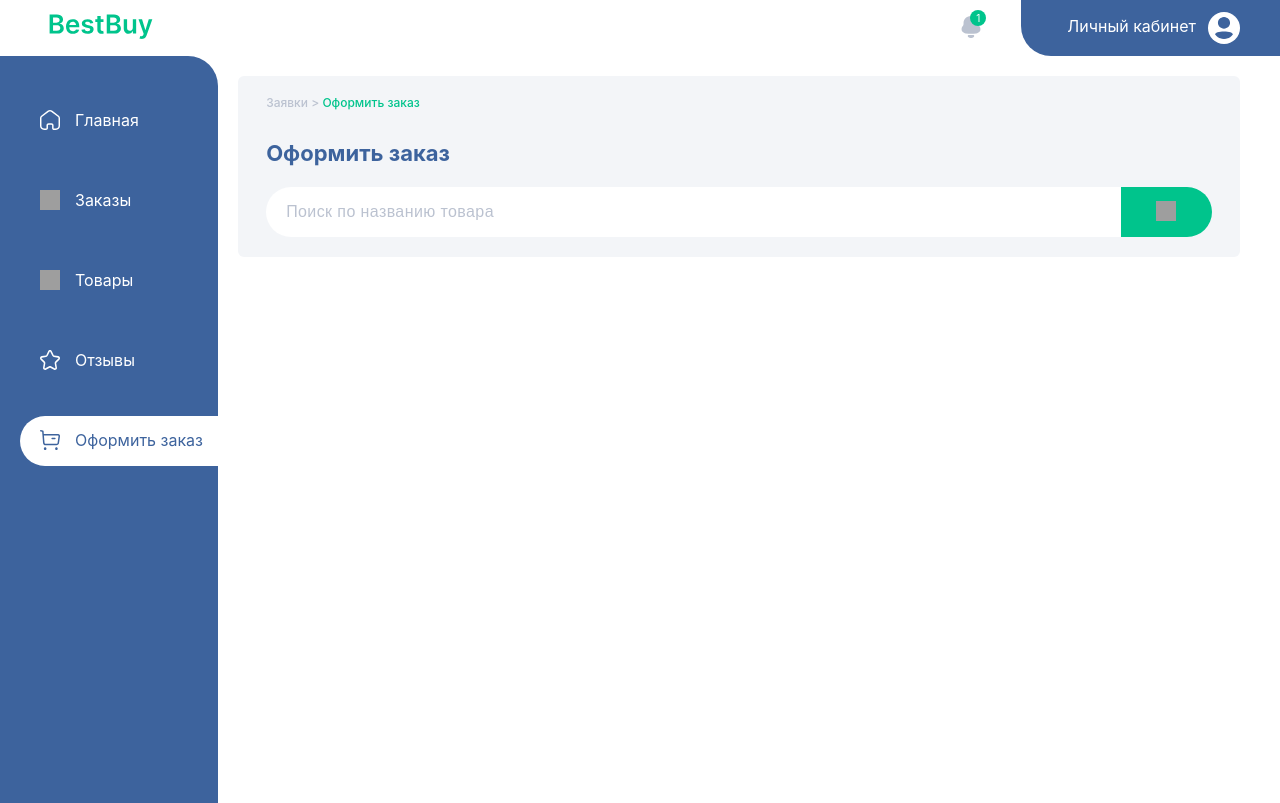
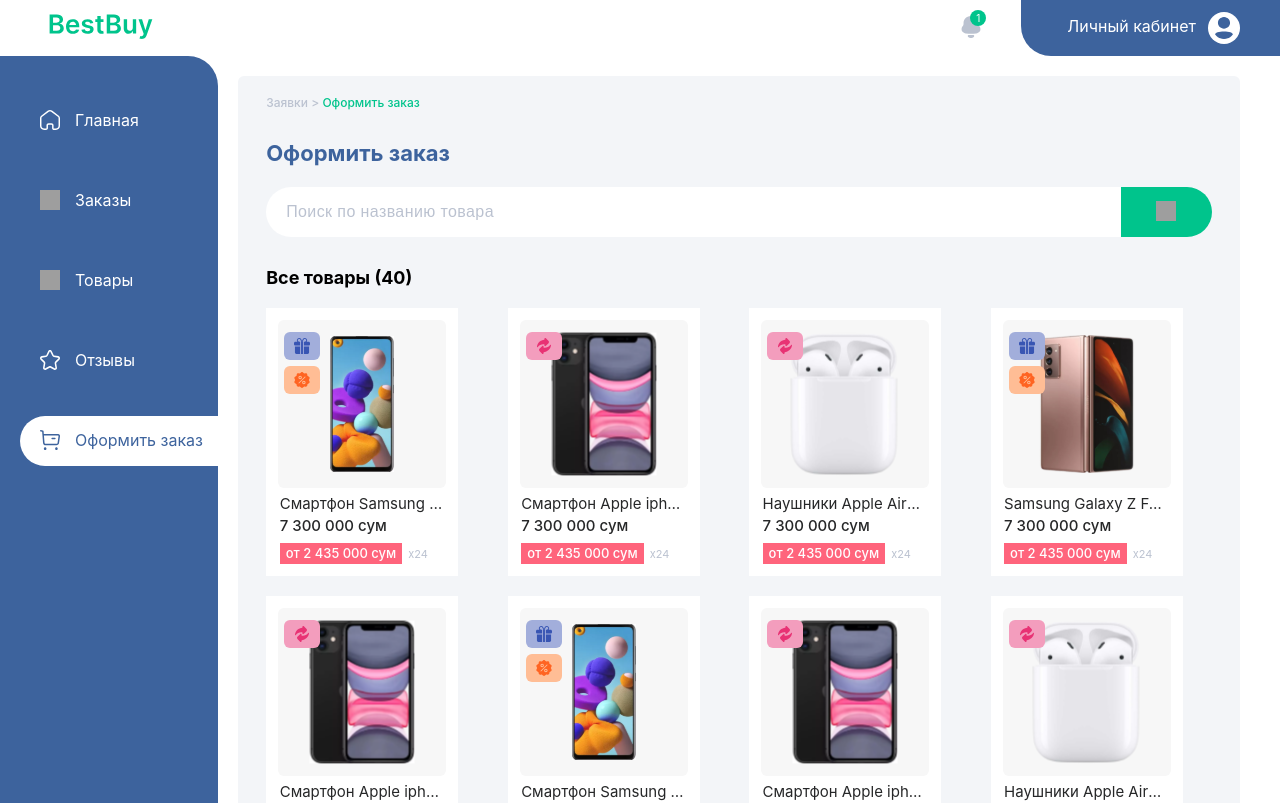
Before and after one commit to UmarkhonAkhmedov/e-commerce-ui, a Next.js app in the folder client/: page /formalize in a window 1280 px wide. Shown: the top 803 px of the page. Built offline with nearby package versions, Linux system fonts and the light colour scheme; grey boxes are pictures that could not be loaded.

Commit message:
Creating Products page

```diff
--- /dev/null
+++ b/client/components/Formalize/AllProducts.tsx
@@ -0,0 +1,28 @@
+import React from "react";
+import { dummyData } from "../dummyData";
+import styles from "../../styles/AllProducts.module.css";
+import Product from "./Product";
+
+export default function AllProducts() {
+  const data = dummyData;
+
+  return (
+    <div className={styles.allProducts}>
+      <h3>Все товары ({data.length})</h3>
+      <div className={styles.allProducts__list}>
+        {data.map((item) => (
+          <Product
+            key={item.id}
+            id={item.id}
+            img={item.img}
+            name={item.name}
+            discount={item.discount}
+            refresh={item.refresh}
+            prize={item.prize}
+            price={item.price}
+          />
+        ))}
+      </div>
+    </div>
+  );
+}
--- /dev/null
+++ b/client/components/Formalize/Product.tsx
@@ -0,0 +1,79 @@
+import Image from "next/image";
+import Link from "next/link";
+import React from "react";
+import styles from "../../styles/Product.module.css";
+
+interface Props {
+  id: number;
+  img: string;
+  name: string;
+  price: string;
+  discount: boolean;
+  refresh: boolean;
+  prize: boolean;
+}
+
+export default function Product({
+  id,
+  img,
+  name,
+  price,
+  discount,
+  refresh,
+  prize,
+}: Props) {
+  return (
+    <Link href={`/info/${id}`}>
+      <div className={styles.product}>
+        <div className={styles.product__img}>
+          <Image
+            src={`/img/${img}.svg`}
+            alt="Website Logo"
+            width={168}
+            height={168}
+          />
+          <div className={styles.productImg__list}>
+            {prize == true && (
+              <div className={styles.productImg__item}>
+                <Image
+                  src={`/img/prize__icon.svg`}
+                  alt="Discount Logo"
+                  width={16}
+                  height={16}
+                />
+              </div>
+            )}
+            {discount == true && (
+              <div className={`${styles.productImg__item} ${styles.discount}`}>
+                <Image
+                  src={`/img/discount__icon.svg`}
+                  alt="Discount Logo"
+                  width={16}
+                  height={16}
+                />
+              </div>
+            )}
+            {refresh == true && (
+              <div className={`${styles.productImg__item} ${styles.refresh}`}>
+                <Image
+                  src={`/img/refresh__icon.svg`}
+                  alt="Discount Logo"
+                  width={16}
+                  height={16}
+                />
+              </div>
+            )}
+          </div>
+        </div>
+        <div className={styles.product__info}>
+          <h4>{name}</h4>
+          <p className={styles.product__price}>{price} сум </p>
+          <div className={styles.product__subinfo}>
+            <p>от 2 435 000 сум</p>
+            <span>x24</span>
+          </div>
+        </div>
+      </div>
+    </Link>
+  );
+}
--- a/client/pages/formalize.tsx
+++ b/client/pages/formalize.tsx
@@ -2,6 +2,7 @@
 import styles from "../styles/Formalize.module.css";
 import { useRouter } from "next/router";
 import Image from "next/image";
+import AllProducts from "../components/Formalize/AllProducts";
 
 export default function Formalize() {
   const router = useRouter();
@@ -24,6 +25,7 @@
             />
           </button>
         </div>
+        <AllProducts />
       </div>
     </div>
   );
--- /dev/null
+++ b/client/styles/AllProducts.module.css
@@ -0,0 +1,23 @@
+.allProducts {
+  margin-top: 30px;
+}
+
+.allProducts h3 {
+  margin: 0;
+  margin-bottom: 20px;
+  font-size: 18px;
+}
+
+.allProducts__list {
+  display: grid;
+  flex-wrap: wrap;
+  grid-template-columns: 1fr 1fr 1fr 1fr 1fr;
+  column-gap: 20px;
+  row-gap: 20px;
+}
+
+@media screen and (max-width: 1366px) {
+  .allProducts__list {
+    grid-template-columns: 1fr 1fr 1fr 1fr;
+  }
+}
--- a/client/styles/Layout.module.css
+++ b/client/styles/Layout.module.css
@@ -8,14 +8,23 @@
 }
 
 .main__home {
-  max-width: 1100px;
+  max-width: 1200px;
   width: 100%;
   margin: 0 auto;
+}
+
+@media screen and (max-width: 1366px) {
+  .main__home {
+    max-width: 1100px;
+  }
 }
 
 @media screen and (max-width: 1024px) {
   .main__sidebar {
     width: 100px;
+  }
+  .main__home {
+    max-width: 1100px;
   }
 }
 
--- /dev/null
+++ b/client/styles/Product.module.css
@@ -0,0 +1,83 @@
+.product {
+  display: flex;
+  flex-direction: column;
+  align-items: center;
+  width: 192px;
+  padding: 12px;
+  background-color: #ffffff;
+  cursor: pointer;
+}
+
+.product__img {
+  position: relative;
+  width: 168px;
+  height: 168px;
+}
+
+.productImg__list {
+  position: absolute;
+  top: 0;
+  left: 0;
+  display: flex;
+  flex-direction: column;
+  margin: 9px 0 0 3px;
+}
+
+.productImg__item {
+  display: flex;
+  justify-content: center;
+  align-items: center;
+  width: 36px;
+  height: 28px;
+  background-color: #a2aedb;
+  border-radius: 6px;
+  margin: 3px;
+}
+
+.refresh {
+  background-color: #f39dbd;
+}
+
+.discount {
+  background-color: #ffbd95;
+}
+
+.product__info h4 {
+  margin: 0;
+  font-weight: 400;
+  font-size: 15px;
+  width: 165px;
+  white-space: nowrap;
+  overflow: hidden;
+  text-overflow: ellipsis;
+  color: #262728;
+  margin-top: 6px;
+}
+
+.product__info .product__price {
+  font-size: 15px;
+  font-weight: 500;
+  margin: 0;
+  margin-top: 6px;
+  color: #262728;
+}
+
+.product__subinfo {
+  display: flex;
+  align-items: center;
+  margin-top: 10px;
+}
+
+.product__subinfo p {
+  background-color: #ff647c;
+  color: #ffffff;
+  font-size: 13px;
+  line-height: 17px;
+  padding: 2px 6px;
+}
+
+.product__subinfo span {
+  font-size: 11px;
+  color: #bbc2d0;
+  margin-left: 6px;
+}
--- a/client/styles/Sidebar.module.css
+++ b/client/styles/Sidebar.module.css
@@ -2,7 +2,8 @@
   display: flex;
   flex-direction: column;
   background-color: #3d639d;
-  height: 100vh;
+  min-height: 100vh;
+  height: 100%;
   border-top-right-radius: 30px;
   padding: 54px 0 0 30px;
 }
```
